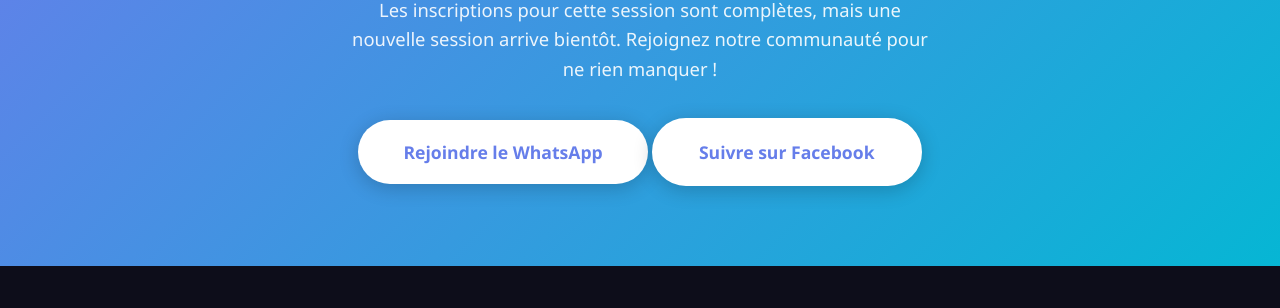
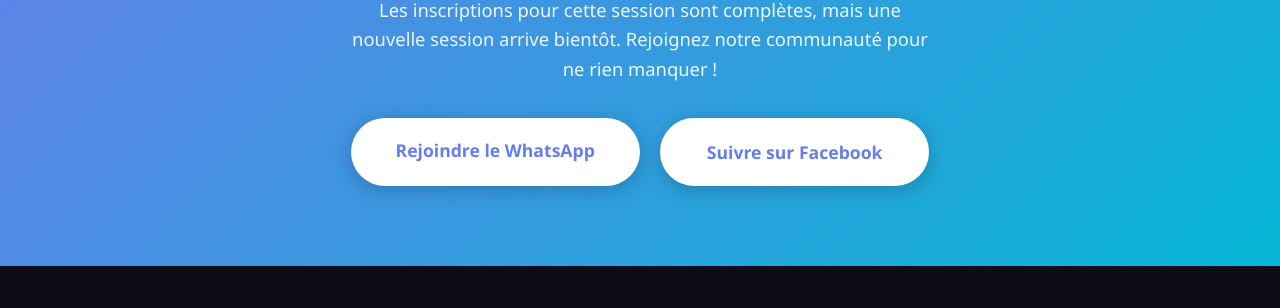
Before and after one commit to Lotto/bindycoeursenaction.fr, a Jekyll site: the page built from aventure-solidaire-rouen-2026.html, in a window 1280 px wide and 1400 px high, scrolled down 3627 px. Shown: the part 717-1025 px from the top of the window. Built offline with Jekyll 4.4.1, drawn with Linux system fonts in a browser that asks for light colours.

Commit message:
Ajout espacement entre les boutons WhatsApp et Facebook (CTA section)
Generated with [Claude Code](https://claude.ai/code)
via [Happy](https://happy.engineering)

Co-Authored-By: Claude <noreply@anthropic.com>
Co-Authored-By: Happy <yesreply@happy.engineering>

```diff
--- a/aventure-solidaire-rouen-2026.html
+++ b/aventure-solidaire-rouen-2026.html
@@ -603,6 +603,13 @@ permalink: /aventure-solidaire-rouen-2026
     line-height: 1.6;
   }
 
+  .cta-section .cta-buttons {
+    display: flex;
+    gap: 20px;
+    flex-wrap: wrap;
+    justify-content: center;
+  }
+
   .cta-section .cta-button {
     background: white;
     color: #667eea;
```
